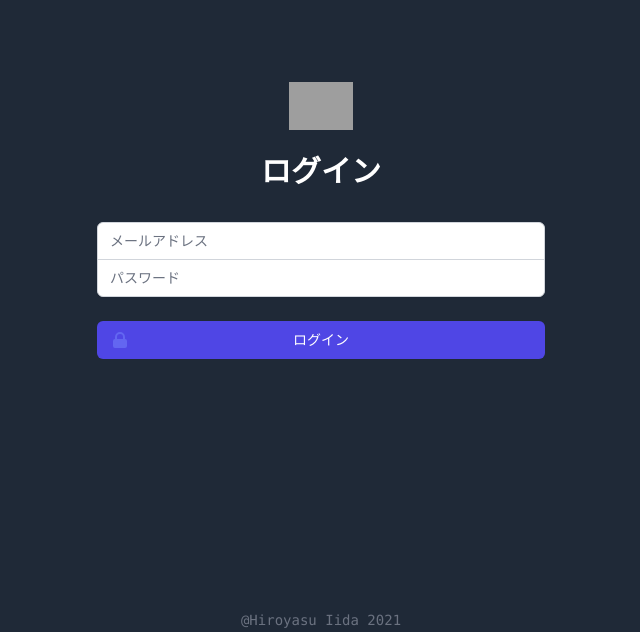
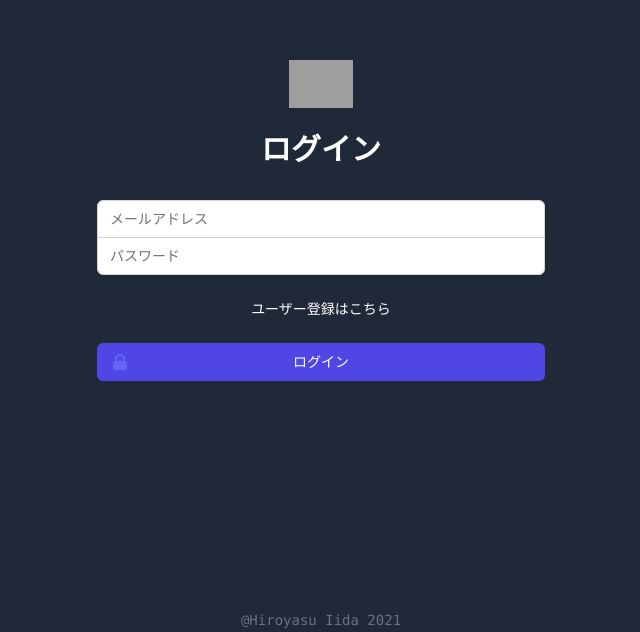
Before and after one commit to IHprogram/nextjs_bookshelf, a Next.js app: page / in a window 1280 px wide. Shown: the part 168-800 px from the top of the page, without its empty margins (319-959 px from the left). Built offline with nearby package versions, Linux system fonts and the light colour scheme; grey boxes are pictures that could not be loaded.

Commit message:
ユーザー登録画面へのリンクを設置

```diff
--- a/components/Auth.js
+++ b/components/Auth.js
@@ -18,6 +18,14 @@ const Auth = () => {
           </div>
         </div>
 
+        <div className="flex items-center justify-center">
+          <div className="text-sm">
+            <a href="#" className="font-medium text-white hover:text-indig-500">
+              ユーザー登録はこちら
+            </a>
+          </div>
+        </div>
+
         <div>
           <button type="submit" className="group relative w-full flex justify-center py-2 px-4 border border-transparent text-sm font-medium rounded-md text-white bg-indigo-600 hover:bg-indigo-700 focus:outline-none focus:ring-2 focus:ring-offset-2 focus:ring-indigo-500">
             <span className="absolute left-0 inset-y-0 flex items-center pl-3">
```
